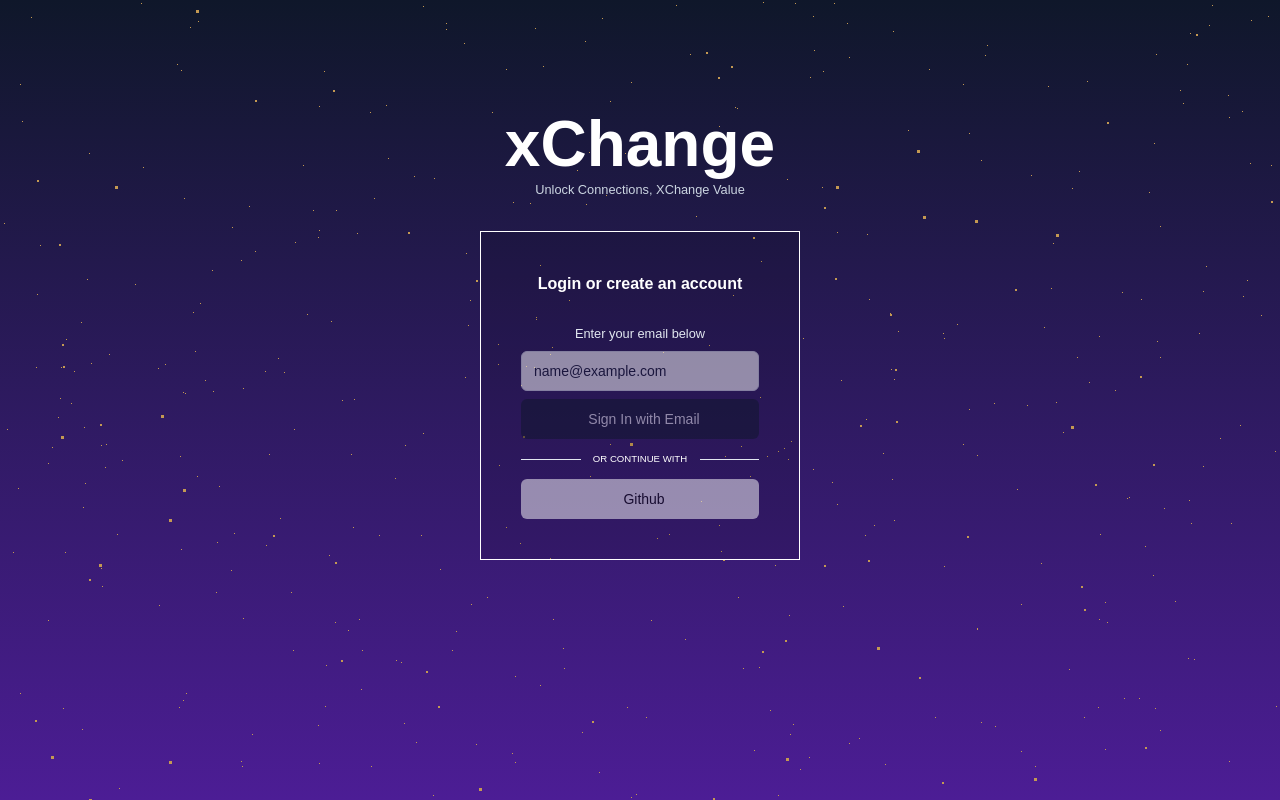
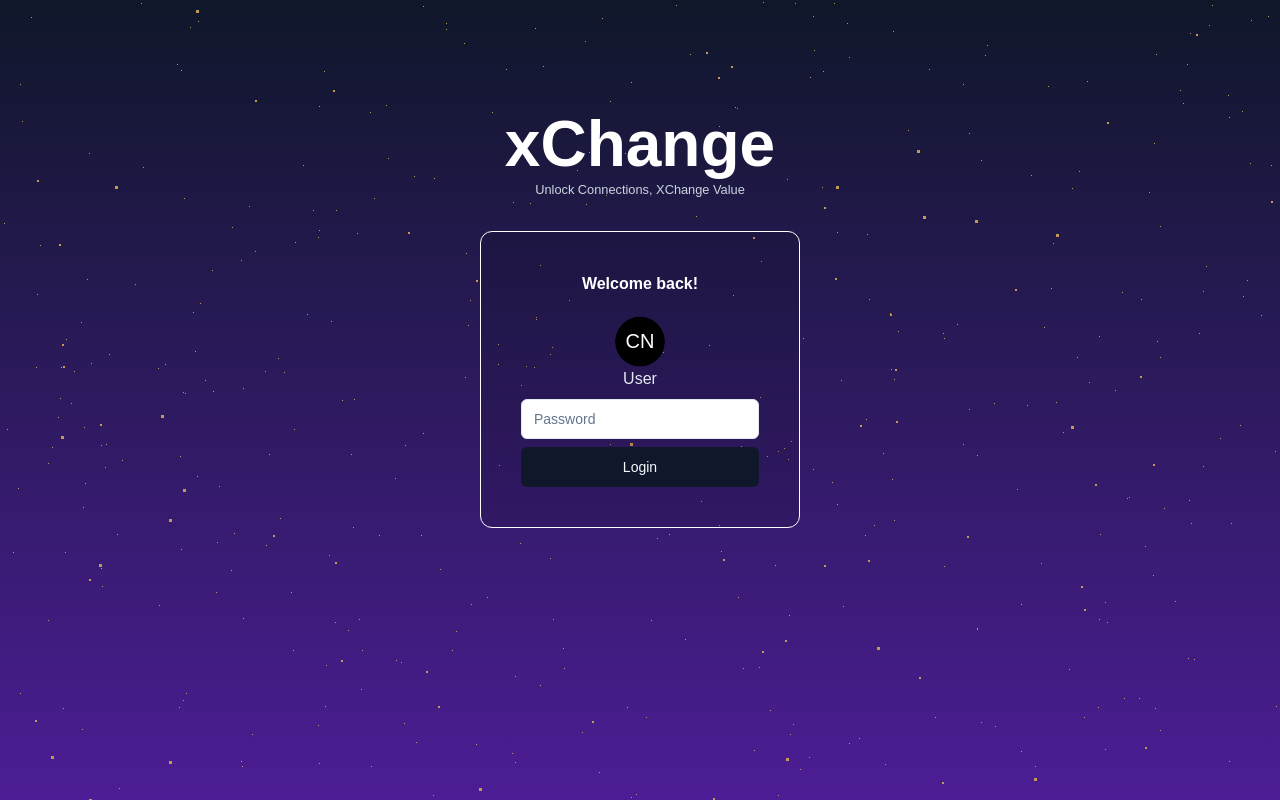
Before and after one commit to jll38/profile-xchange, a Next.js app: page / in a window 1280 px wide. Both pictures are taken after typing "name@example.com" into the empty fields and a click on the button "Sign In with Email". Built offline with nearby package versions, Linux system fonts and the light colour scheme; a web font is replaced by a local one.

Commit message:
login page and feed work

```diff
--- a/src/components/auth/loginForm.tsx
+++ b/src/components/auth/loginForm.tsx
@@ -6,12 +6,19 @@ import { cn } from "@/lib/utils";
 import { Button } from "../ui/button";
 import { Input } from "../ui/input";
 import { Label } from "../ui/label";
+import { Avatar, AvatarFallback, AvatarImage } from "@/components/ui/avatar";
+import { FormDescription } from "../ui/form";
 
 interface UserAuthFormProps extends React.HTMLAttributes<HTMLDivElement> {}
 
 export function UserAuthForm({ className, ...props }: UserAuthFormProps) {
   const [isLoading, setIsLoading] = React.useState<boolean>(false);
-  const [signup, setSingup] = React.useState<string>("")
+  const [signup, setSingup] = React.useState<string>("");
+
+  const [email, setEmail] = useState("");
+  const [confirmEmail, setConfirmEmail] = useState("");
+  const [password, setPassword] = useState("");
+  const [matching, setMatching] = React.useState<boolean>(false);
   async function onSubmit(event: React.SyntheticEvent) {
     event.preventDefault();
     setIsLoading(true);
@@ -21,30 +28,42 @@ export function UserAuthForm({ className, ...props }: UserAuthFormProps) {
     }, 3000);
   }
 
-  const [email, setEmail] = useState("");
-  const [confirmEmail, setConfirmEmail] = useState("");
-  const [password, setPassword] = useState("");
-
   useEffect(() => {
     console.log(email + " | " + password);
   }, [email, password]);
+
+
   const handleChange = (e: React.ChangeEvent<HTMLInputElement>) => {
     const targetID = e.target.getAttribute("id");
     if (targetID === "email") {
       setEmail(e.target.value);
     } else if (targetID === "confirmEmail") {
       setConfirmEmail(e.target.value);
+      if (confirmEmail === email) {
+        console.log(confirmEmail + " | " + email);
+        setMatching(true);
+      }
+      console.log(matching);
     } else if (targetID === "password") {
-      e.target.value;
+      setPassword(e.target.value);
     } else {
       throw new Error("Invalid state change!");
     }
   };
+
+  const checkEmail = () => {
+    setSingup("login");
+    // Will check to see if User exists
+    //If exists, signup state will be set to 'login', else 'signup'
+  };
+
+  const validate = () => {};
   return (
     <>
-      {!signup && <div
+      {!signup && (
+        <div
           className={
-          "flex flex-col gap-3 w-[20rem] border border-white p-10 bg-black/10"
+            "flex flex-col gap-3 w-[20rem] border border-white p-10 bg-black/10 rounded-xl"
           }
           {...props}
         >
@@ -74,7 +93,11 @@ export function UserAuthForm({ className, ...props }: UserAuthFormProps) {
                   onChange={handleChange}
                 />
               </div>
-            <Button disabled={isLoading} className="flex gap-2">
+              <Button
+                disabled={isLoading}
+                className="flex gap-2"
+                onClick={checkEmail}
+              >
                 {isLoading && <i className="fa-solid fa-spinner fa-spin"></i>}
                 Sign In with Email
               </Button>
@@ -103,12 +126,13 @@ export function UserAuthForm({ className, ...props }: UserAuthFormProps) {
             )}{" "}
             Github
           </Button>
-      </div>}
+        </div>
+      )}
 
-{signup === "signup" &&
+      {signup === "signup" && (
         <div
           className={
-          "flex flex-col gap-3 w-[20rem] border border-white p-10 bg-black/10"
+            "flex flex-col gap-3 w-[20rem] border border-white p-10 bg-black/10 rounded-xl"
           }
           {...props}
         >
@@ -138,7 +162,7 @@ export function UserAuthForm({ className, ...props }: UserAuthFormProps) {
                   onChange={handleChange}
                 />
                 <Label className="sr-only" htmlFor="confirmEmail">
-                Email
+                  Confirm Email
                 </Label>
                 <Input
                   id="confirmEmail"
@@ -151,6 +175,9 @@ export function UserAuthForm({ className, ...props }: UserAuthFormProps) {
                   disabled={isLoading}
                   onChange={handleChange}
                 />
+                {!matching && (
+                  <div className="text-[0.5em]">Emails must match</div>
+                )}
                 <Label className="sr-only" htmlFor="password">
                   Password
                 </Label>
@@ -166,13 +193,70 @@ export function UserAuthForm({ className, ...props }: UserAuthFormProps) {
                   onChange={handleChange}
                 />
               </div>
-            <Button disabled={isLoading} className="flex gap-2">
+              <Button
+                disabled={isLoading}
+                className="flex gap-2"
+                onClick={validate}
+              >
                 {isLoading && <i className="fa-solid fa-spinner fa-spin"></i>}
                 Register
               </Button>
             </div>
           </form>
-      </div>}
+        </div>
+      )}
+
+      {signup === "login" && (
+        <div
+          className={
+            "flex flex-col gap-3 w-[20rem] border border-white p-10 bg-black/10 rounded-xl"
+          }
+          {...props}
+        >
+          <div className="mb-4">
+            <div className="text-[1em] text-center font-semibold">
+              Welcome back!
+            </div>
+          </div>
+          <form onSubmit={onSubmit}>
+            <div className="grid gap-2">
+              <div className="w-full flex flex-col items-center mb-2 scale-125">
+                <Avatar >
+                  <AvatarImage />
+                  <AvatarFallback className="bg-black">CN</AvatarFallback>
+                </Avatar>
+                <div className="text-center text-slate-200 text-[.8em]">
+                  User
+                </div>
+              </div>
+              <div className="grid gap-1">
+                <Label className="sr-only" htmlFor="password">
+                  Password
+                </Label>
+                <Input
+                  id="password"
+                  placeholder="Password"
+                  type="password"
+                  autoCapitalize="none"
+                  autoComplete="false"
+                  autoCorrect="off"
+                  className="text-slate-900"
+                  disabled={isLoading}
+                  onChange={handleChange}
+                />
+              </div>
+              <Button
+                disabled={isLoading}
+                className="flex gap-2"
+                onClick={validate}
+              >
+                {isLoading && <i className="fa-solid fa-spinner fa-spin"></i>}
+                Login
+              </Button>
+            </div>
+          </form>
+        </div>
+      )}
     </>
   );
 }
--- a/src/components/posts/CreatePost.tsx
+++ b/src/components/posts/CreatePost.tsx
@@ -1,10 +1,20 @@
 "use client";
+import React from "react";
 import { Textarea } from "@/components/ui/textarea";
 import { Label } from "@/components/ui/label";
 import { Avatar, AvatarFallback, AvatarImage } from "@/components/ui/avatar";
 import { Button } from "@/components/ui/button";
 import { buttonVariants } from "@/components/ui/button";
+import { useState } from "react";
+
 export default function CreatePost() {
+
+    const [message, setMessage] = React.useState<string>("")
+    const handleChange = (e: React.ChangeEvent<HTMLInputElement>) => {
+        setMessage(e.target.value);
+        console.log(message);
+    }
+
   return (
     <div className="w-full h-[16rem] bg-black/25 rounded-[4rem] p-[2rem] flex flex-col gap-2">
       <div className="flex items-center gap-4 mb-4">
@@ -19,6 +29,7 @@ export default function CreatePost() {
         id="message"
         placeholder="What's going on?"
         className="text-slate-900"
+        onChange={handleChange}
       />
       <Button
         className={
```
Lines whose indentation alone changed are shown as unchanged.
